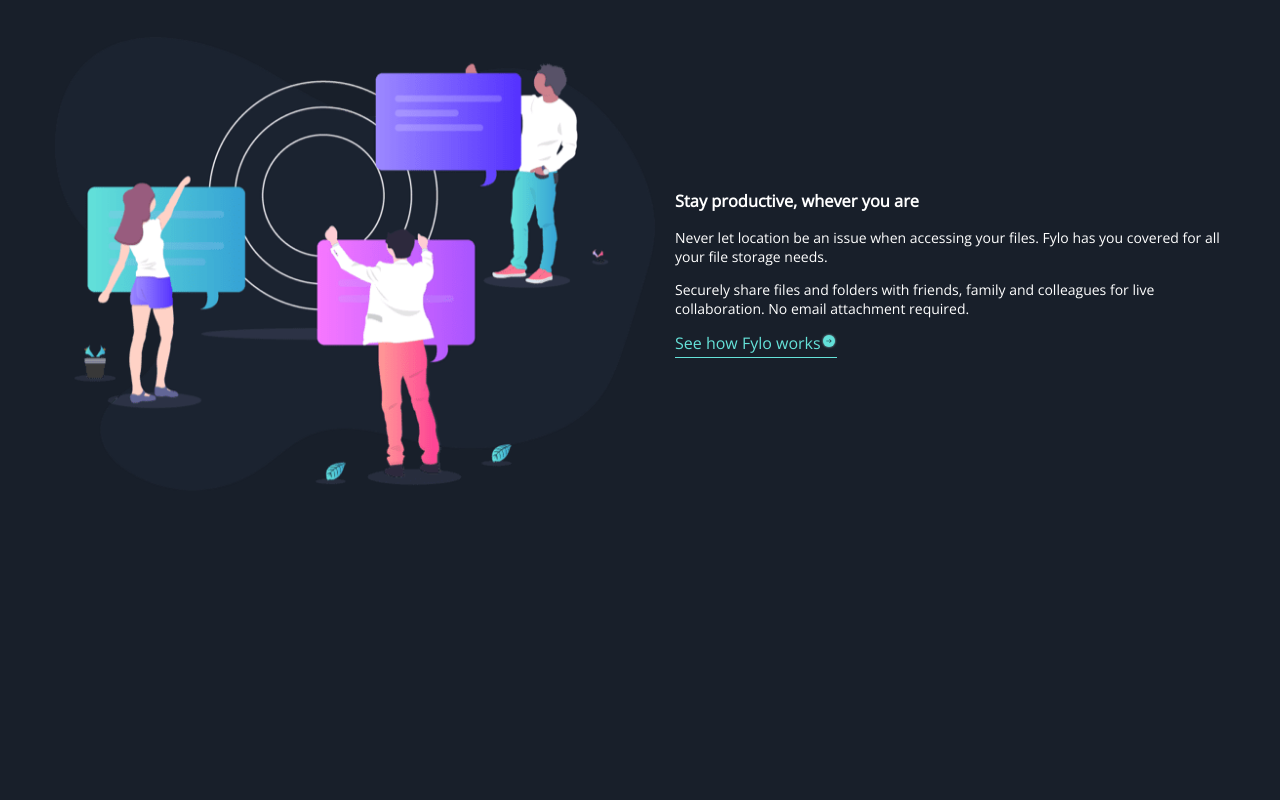
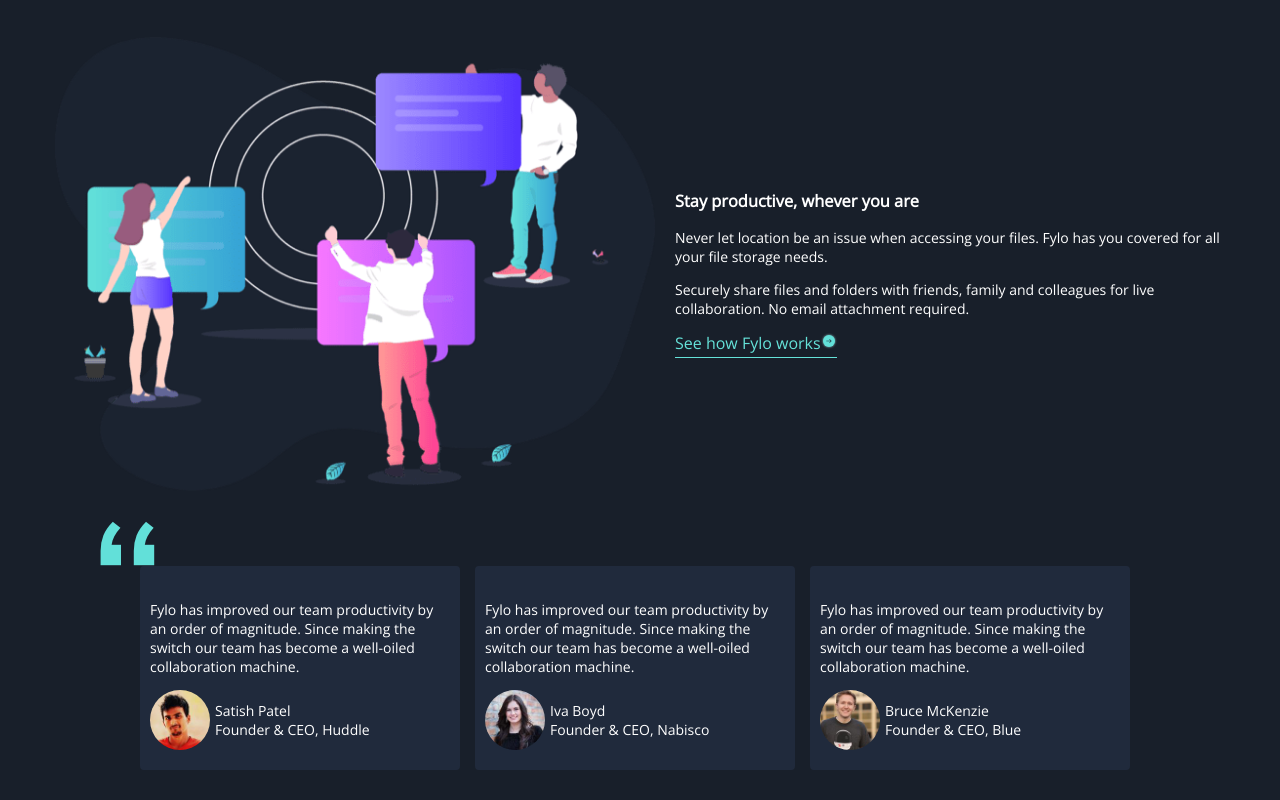
Before and after one commit to haeke/fylo-page, a React (Create React App) app in the folder client/: page / in a window 1280 px wide. Shown: the part 1252-2052 px from the top of the page. Before the commit the page ends 1773 px from the top, so only its background shows below. Built offline with nearby package versions, Linux system fonts and the light colour scheme.

Commit message:
Added a Testimonial and TestimonialsArticle that will create the testimonials section on the page.

```diff
--- a/client/src/components/Fylo/Fylo.js
+++ b/client/src/components/Fylo/Fylo.js
@@ -4,12 +4,19 @@
 import Features from "../Features/Features";
 import FeaturesArticle from "../FeaturesArticle/FeaturesArticle";
 import Productive from "../Productive/Productive";
+import Testimonials from "../Testimonials/Testimonials";
+import TestimonialArticle from "../TestimonialArticle/TestimonialArticle";
 
 // ArticleImage's imports
 import access from "../../images/icon-access-anywhere.svg";
 import security from "../../images/icon-security.svg";
 import collaboration from "../../images/icon-collaboration.svg";
 import file from "../../images/icon-any-file.svg";
+
+// TestimonialImage's imports
+import profile_1 from "../../images/profile-1.jpg";
+import profile_2 from "../../images/profile-2.jpg";
+import profile_3 from "../../images/profile-3.jpg";
 
 const Fylo = () => {
   return (
@@ -45,6 +52,32 @@
         />
       </Features>
       <Productive />
+      <Testimonials>
+        <TestimonialArticle
+          testimonialQuote="Fylo has improved our team productivity by an order of magnitude.
+            Since making the switch our team has become a well-oiled
+            collaboration machine."
+          testimonialPersonImage={profile_1}
+          testimonialPersonName="Satish Patel"
+          testimonialPersonTitle="Founder &#x26; CEO, Huddle"
+        />
+        <TestimonialArticle
+          testimonialQuote="Fylo has improved our team productivity by an order of magnitude.
+            Since making the switch our team has become a well-oiled
+            collaboration machine."
+          testimonialPersonImage={profile_3}
+          testimonialPersonName="Iva Boyd"
+          testimonialPersonTitle="Founder &#x26; CEO, Nabisco"
+        />
+        <TestimonialArticle
+          testimonialQuote="Fylo has improved our team productivity by an order of magnitude.
+            Since making the switch our team has become a well-oiled
+            collaboration machine."
+          testimonialPersonImage={profile_2}
+          testimonialPersonName="Bruce McKenzie"
+          testimonialPersonTitle="Founder &#x26; CEO, Blue"
+        />
+      </Testimonials>
     </main>
   );
 };
--- /dev/null
+++ b/client/src/components/TestimonialArticle/TestimonialArticle.js
@@ -0,0 +1,39 @@
+import React from "react";
+import PropTypes from "prop-types";
+
+// This component is to be used with the Testimonial container component, it takes in props to dynamically set the testimonialQuote, testimonialPersonImage, testimonialPersonAltText, testimonialPersonName, testimonialPersonTitle text.
+
+const TestimonialArticle = ({
+  testimonialQuote,
+  testimonialPersonImage,
+  testimonialPersonAltText,
+  testimonialPersonName,
+  testimonialPersonTitle
+}) => {
+  return (
+    <article className="testimonial">
+      <p className="testimonialParagraph whiteText">{testimonialQuote}</p>
+      <div className="testimonialPersonContainer">
+        <img
+          className="testimonialPerson"
+          src={testimonialPersonImage}
+          alt={testimonialPersonAltText}
+        />
+        <div className="testimonialPositionContainer">
+          <p className="testimonialTitle whiteText">{testimonialPersonName}</p>
+          <p className="testimonialTitle whiteText">{testimonialPersonTitle}</p>
+        </div>
+      </div>
+    </article>
+  );
+};
+
+TestimonialArticle.propTypes = {
+  testimonialQuote: PropTypes.string,
+  testimonialPersonImage: PropTypes.string,
+  testimonialPersonAltText: PropTypes.string,
+  testimonialPersonName: PropTypes.string,
+  testimonialPersonTitle: PropTypes.string
+};
+
+export default TestimonialArticle;
--- /dev/null
+++ b/client/src/components/Testimonials/Testimonials.css
@@ -0,0 +1,56 @@
+.testimonialLogo {
+  margin-left: -40px;
+  align-self: flex-start;
+}
+
+.testimonialsSection {
+  display: flex;
+  max-width: 1000px;
+  flex-direction: column;
+  justify-content: center;
+  align-items: center;
+  margin: 30px auto;
+}
+
+.testimonial {
+  margin-right: 10px;
+  background: var(--alternateBlue);
+  padding: 20px 10px;
+  border-radius: 4px;
+  width: 30%;
+  display: flex;
+  flex-direction: column;
+  justify-content: space-evenly;
+  align-items: flex-start;
+}
+
+.testimonialWrapper {
+  display: flex;
+  flex-wrap: wrap;
+  justify-content: space-between;
+}
+
+.testimonialPersonContainer {
+  display: flex;
+}
+
+.testimonialPerson {
+  width: 60px;
+  height: 60px;
+  border-radius: 50%;
+}
+
+.testimonialTitle {
+  margin: 0 0 0 5px;
+}
+
+.testimonialParagraph {
+  width: 100%;
+}
+
+.testimonialPositionContainer {
+  display: flex;
+  flex-direction: column;
+  justify-content: center;
+  align-items: flex-start;
+}
--- /dev/null
+++ b/client/src/components/Testimonials/Testimonials.js
@@ -0,0 +1,21 @@
+import React from "react";
+import PropTypes from "prop-types";
+
+import quotes from "../../images/bg-quotes.png";
+
+import "./Testimonials.css";
+
+const Testimonials = ({ children }) => {
+  return (
+    <section className="testimonialsSection">
+      <img src={quotes} alt="quotes" className="testimonialLogo" />
+      <div className="testimonialWrapper">{children}</div>
+    </section>
+  );
+};
+
+Testimonials.propTypes = {
+  children: PropTypes.node
+};
+
+export default Testimonials;
```
